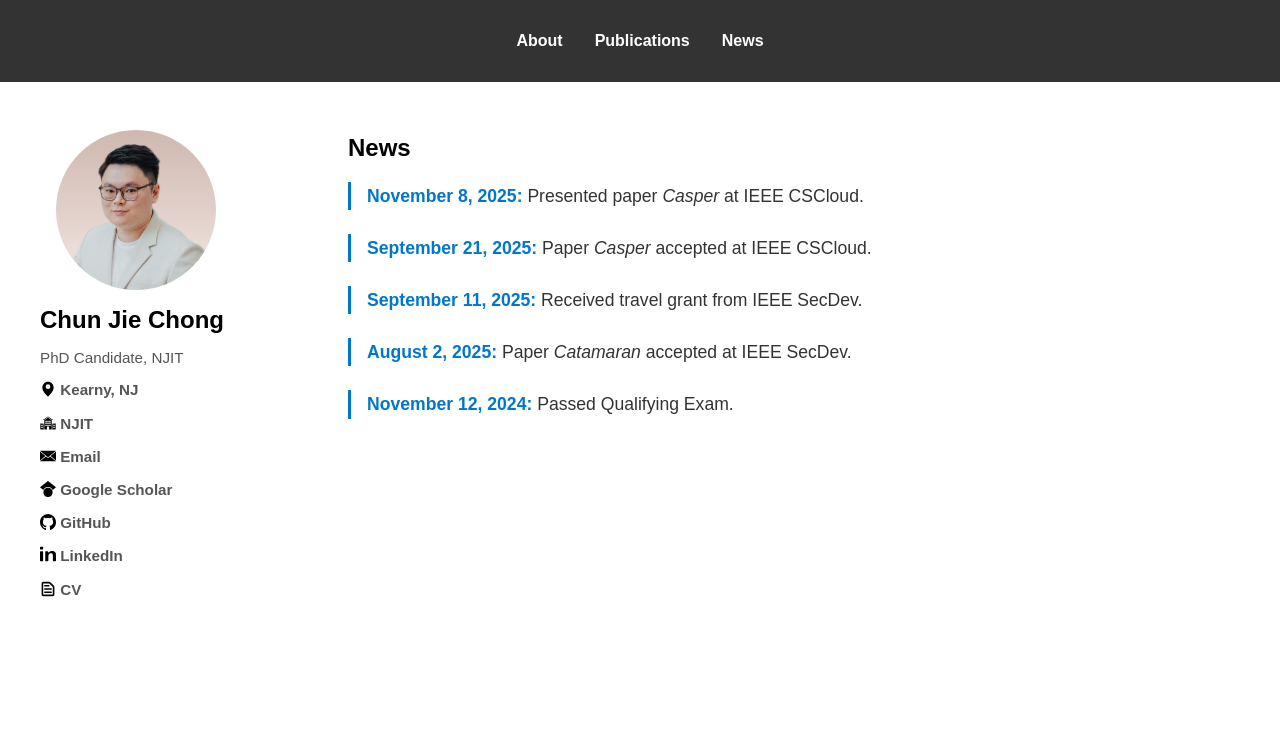
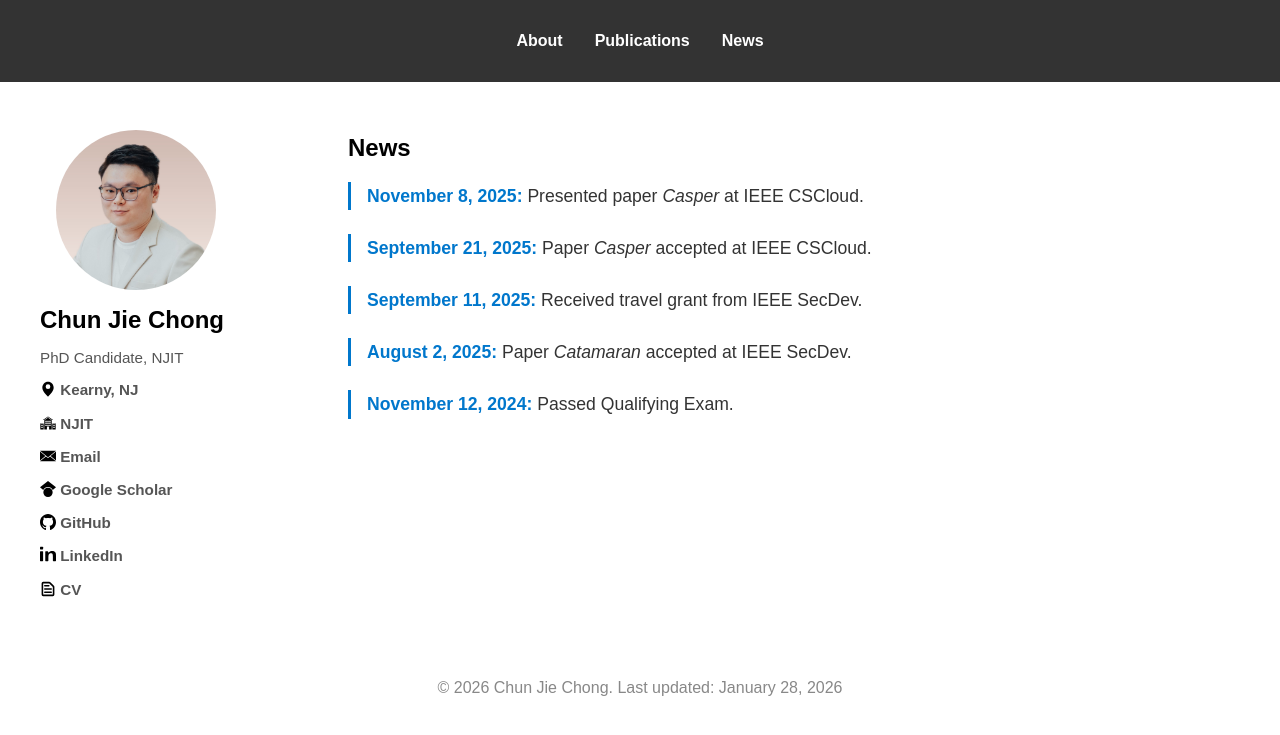
Before and after one commit to Chun-Jie-Chong/chunjiechong.com, a Jekyll site: the page built from news.md, in a window 1280 px wide. Shown: the top 735 px of the page. Built offline with Jekyll 4.4.1, drawn with Linux system fonts in a browser that asks for light colours.

Commit message:
Added footer

```diff
--- a/_layouts/index.html
+++ b/_layouts/index.html
@@ -106,8 +106,8 @@
       <section class="content">{{ content }}</section>
     </main>
 
-    <!-- <footer>
-    &copy; {{ site.time | date: "%Y" }} {{ site.title }}. All rights reserved.
-  </footer> -->
+    <footer>
+      &copy; {{ site.time | date: "%Y" }} {{ page.title }}. Last updated: {{ site.time | date: "%B %d, %Y" }}
+    </footer>
   </body>
 </html>
--- a/news.md
+++ b/news.md
@@ -1,7 +1,6 @@
 ---
 layout: index
-title: News
-description: Latest updates
+title: Chun Jie Chong
 ---
 
 ## News
```
Also changed, not shown: publications.md (+1 -2 lines).
